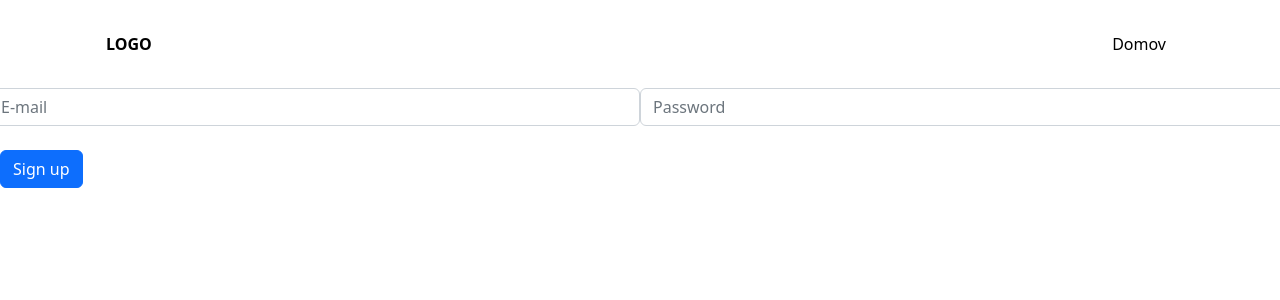
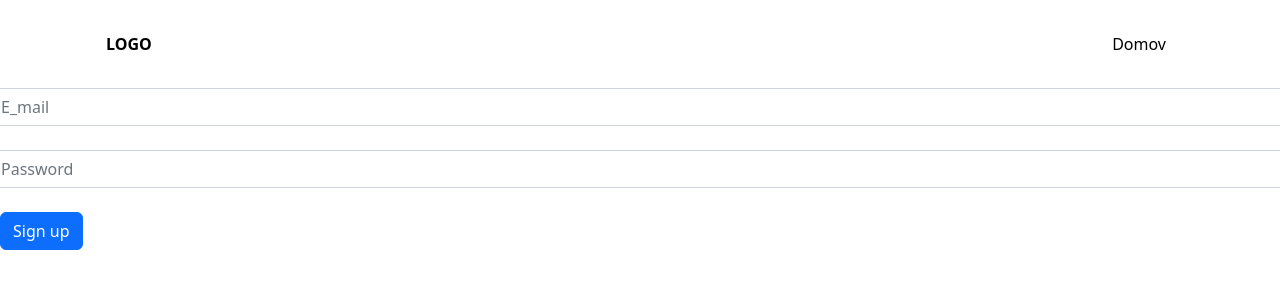
Before and after one commit to TELIT-Hackathon/kosice2.0-fanta, a React (Create React App) app: page /Register in a window 1280 px wide. Shown: the top 300 px of the page. Built offline with nearby package versions, Linux system fonts and the light colour scheme; no server answers.

Commit message:
register

```diff
--- a/src/screens/Register.js
+++ b/src/screens/Register.js
@@ -3,6 +3,7 @@ import { createUserWithEmailAndPassword } from 'firebase/auth'
 import React, { useEffect, useState } from "react";
 import { Formik, Field, Form, ErrorMessage } from 'formik';
 import { useNavigate } from "react-router-dom";
+import * as Yup from 'yup';
 
 
 const RegisterComponent = () => {
@@ -18,29 +19,39 @@ const RegisterComponent = () => {
             .catch(err => console.log(err,err.message))
     }
 
-
-
+    const schema = Yup.object().shape({
+        email: Yup.string()
+            .required('Povinné pole'),
+        password: Yup.string()
+            .required('Povinné pole')
+            .min(6, 'Heslo by malo obsahovať aspoň 6 znakov')
+    });
     return (
         <Formik
             initialValues={{
                 email: '',
                 password: ''
             }}
+            validationSchema={schema}
             onSubmit={(values) => { register(values) }}
         >
+        {({ errors, touched, isValidating }) => (
             <Form className='form' id='signupForm'>
                 <div className='form-container mb-4'>
                     <div className='form-body'>
-                        <div className='row '>
-                            <Field className="col form-control input-border" id='email-signup' name="email" type="email" placeholder="E-mail" />
-                            <Field className="col form-control input-border" id='password-signup' name="password" type="password" placeholder="Password" />
-                        </div>
+                            <div className='row '>
+                                <Field className={`form-control input-border ${errors.email ? "is-invalid" : ""}`} name="email" type="email" placeholder="E_mail" />
+                                <div className="invalid-feedback">{errors.email}</div>
+                                <div>&nbsp;</div>
+                               <Field className={`form-control input-border ${errors.password ? "is-invalid" : ""}`} name="password" type="password" placeholder="Password" />
+                                <div className="invalid-feedback">{errors.password}</div>
+                            </div>
                     </div>
                 </div>
                 <button type="submit" className="btn next btn-primary">Sign up</button>
-            </Form>
+                </Form>
+            )}
         </Formik>
     );
 }
-
 export default RegisterComponent;
```
